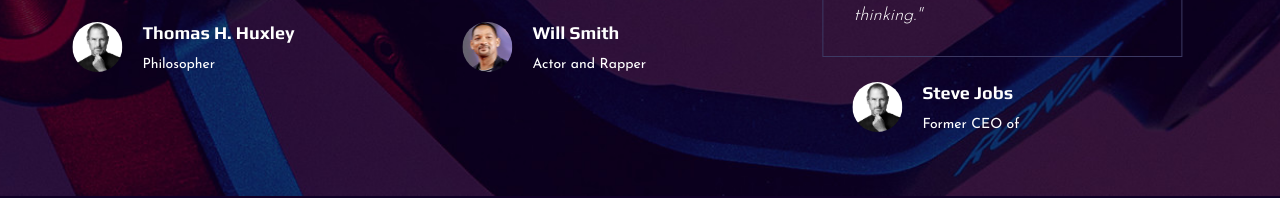
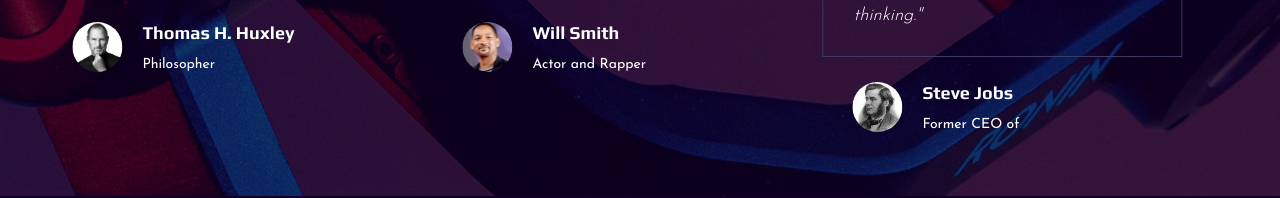
Before and after one commit to MDB-Sabbir/portfolio, a plain HTML site: page about.html in a window 1280 px wide. Shown: the part 1510-1708 px from the top of the page. Drawn offline with Linux system fonts and the light colour scheme.

Commit message:
Update about.html

```diff
--- a/about.html
+++ b/about.html
@@ -192,7 +192,7 @@
                             </div>
                             <div class="testimonial__author">
                                 <div class="testimonial__author__pic">
-                                    <img src="img/testimonial/ta-1.jpg" alt="">
+                                    <img src="img/testimonial/ta-3.jpg" alt="">
                                 </div>
                                 <div class="testimonial__author__text">
                                     <h5>Steve Jobs</h5>
```
